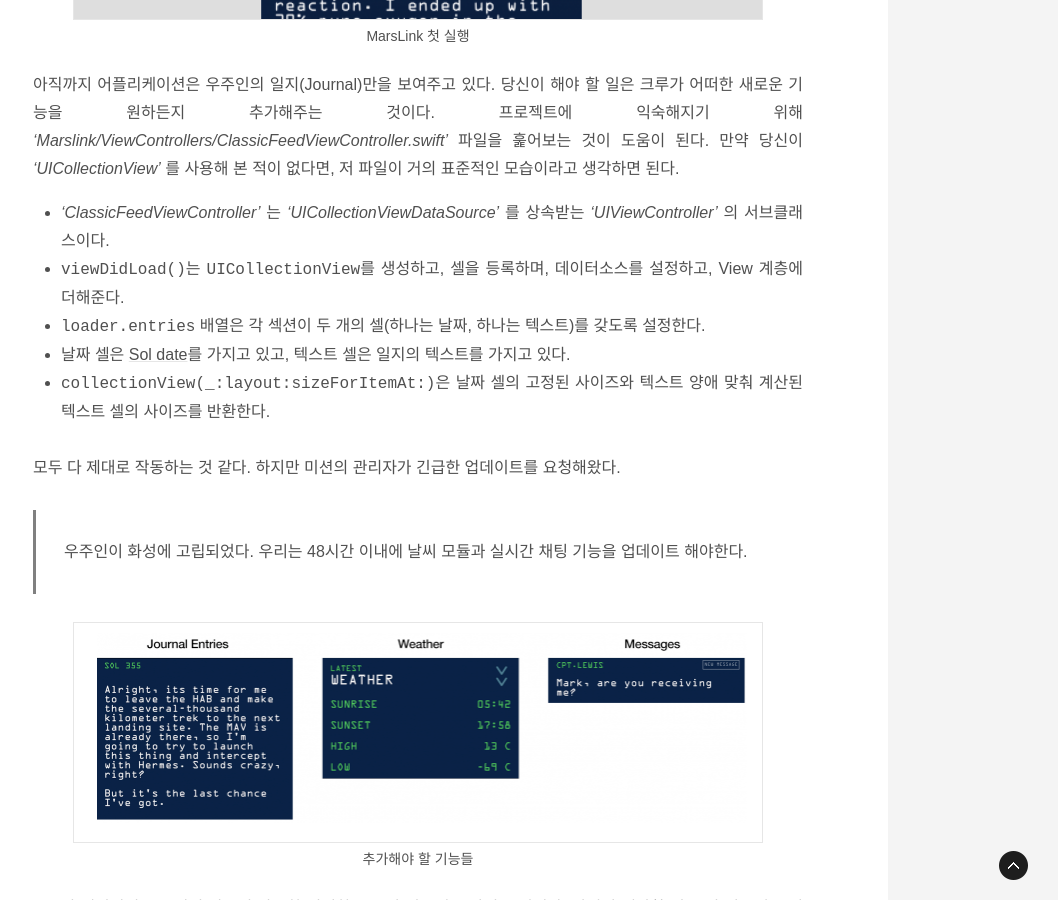
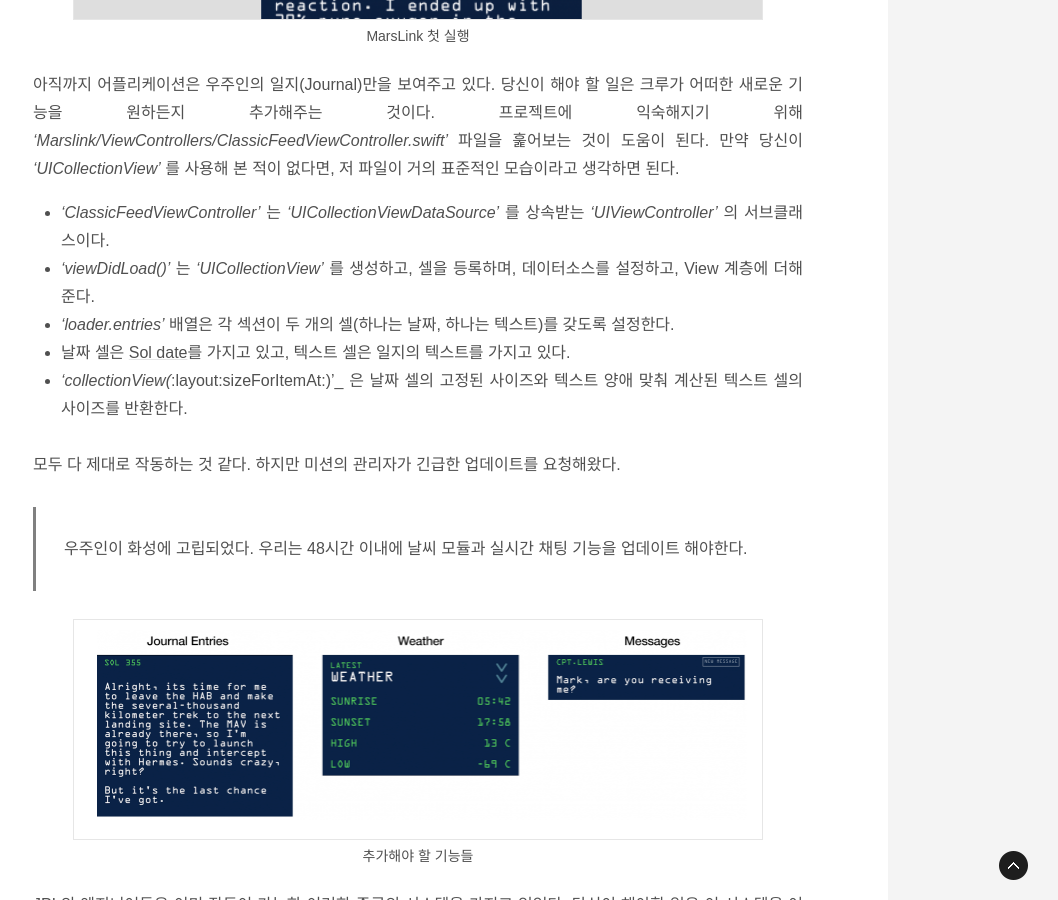
Before and after one commit to ThroughKim/throughkim.github.com, a Jekyll site: the page built from _posts/2017-01-12-IGListKit.md, in a window 1280 px wide and 900 px high, scrolled down 2058 px. Shown: the whole window, without its empty margins (222-1280 px from the left). Built offline with Jekyll 4.4.1, drawn with Linux system fonts in a browser that asks for light colours; some web fonts are replaced.

Commit message:
upload blog

```diff
--- a/_posts/2017-01-12-IGListKit.md
+++ b/_posts/2017-01-12-IGListKit.md
@@ -28,10 +28,10 @@ image: '/files/covers/ios_app.jpg'
 아직까지 어플리케이션은 우주인의 일지(Journal)만을 보여주고 있다. 당신이 해야 할 일은 크루가 어떠한 새로운 기능을 원하든지 추가해주는 것이다. 프로젝트에 익숙해지기 위해 _'Marslink/ViewControllers/ClassicFeedViewController.swift'_ 파일을 훑어보는 것이 도움이 된다. 만약 당신이 _'UICollectionView'_ 를 사용해 본 적이 없다면, 저 파일이 거의 표준적인 모습이라고 생각하면 된다.
 
 - _'ClassicFeedViewController'_ 는 _'UICollectionViewDataSource'_ 를 상속받는 _'UIViewController'_ 의 서브클래스이다.
-- `viewDidLoad()`는 `UICollectionView`를 생성하고, 셀을 등록하며, 데이터소스를 설정하고, View 계층에 더해준다.
-- `loader.entries` 배열은 각 섹션이 두 개의 셀(하나는 날짜, 하나는 텍스트)를 갖도록 설정한다.
+- _'viewDidLoad()'_ 는 _'UICollectionView'_ 를 생성하고, 셀을 등록하며, 데이터소스를 설정하고, View 계층에 더해준다.
+- _'loader.entries'_ 배열은 각 섹션이 두 개의 셀(하나는 날짜, 하나는 텍스트)를 갖도록 설정한다.
 - 날짜 셀은 [Sol date](https://en.wikipedia.org/wiki/Timekeeping_on_Mars)를 가지고 있고, 텍스트 셀은 일지의 텍스트를 가지고 있다.
-- `collectionView(_:layout:sizeForItemAt:)`은 날짜 셀의 고정된 사이즈와 텍스트 양애 맞춰 계산된 텍스트 셀의 사이즈를 반환한다.
+- _'collectionView(_:layout:sizeForItemAt:)'_ 은 날짜 셀의 고정된 사이즈와 텍스트 양애 맞춰 계산된 텍스트 셀의 사이즈를 반환한다.
 
 모두 다 제대로 작동하는 것 같다. 하지만 미션의 관리자가 긴급한 업데이트를 요청해왔다.
 
```
